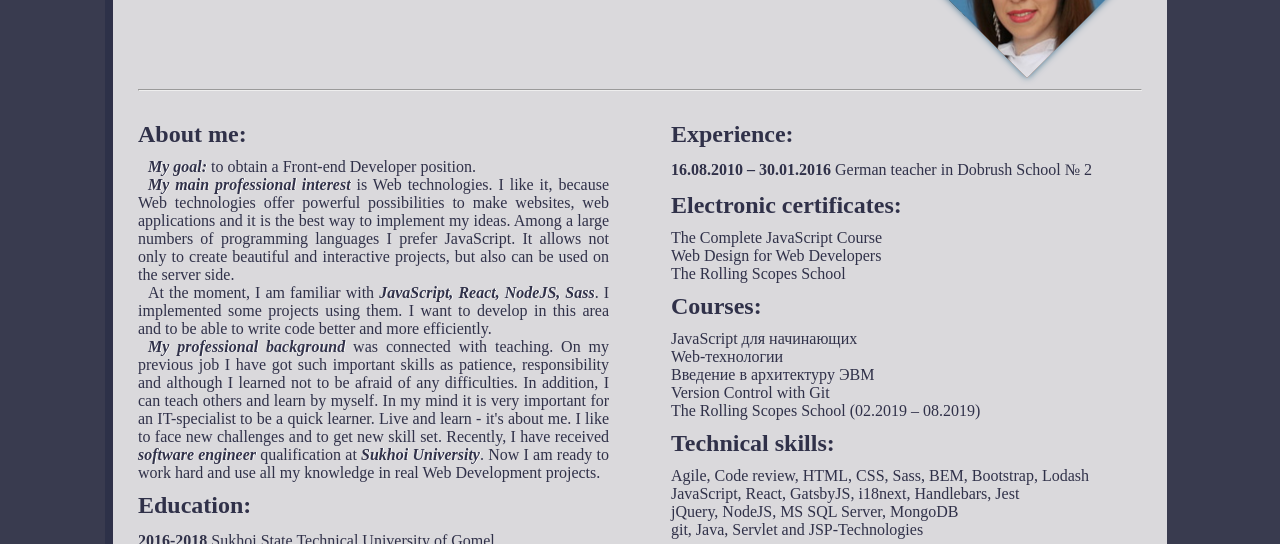
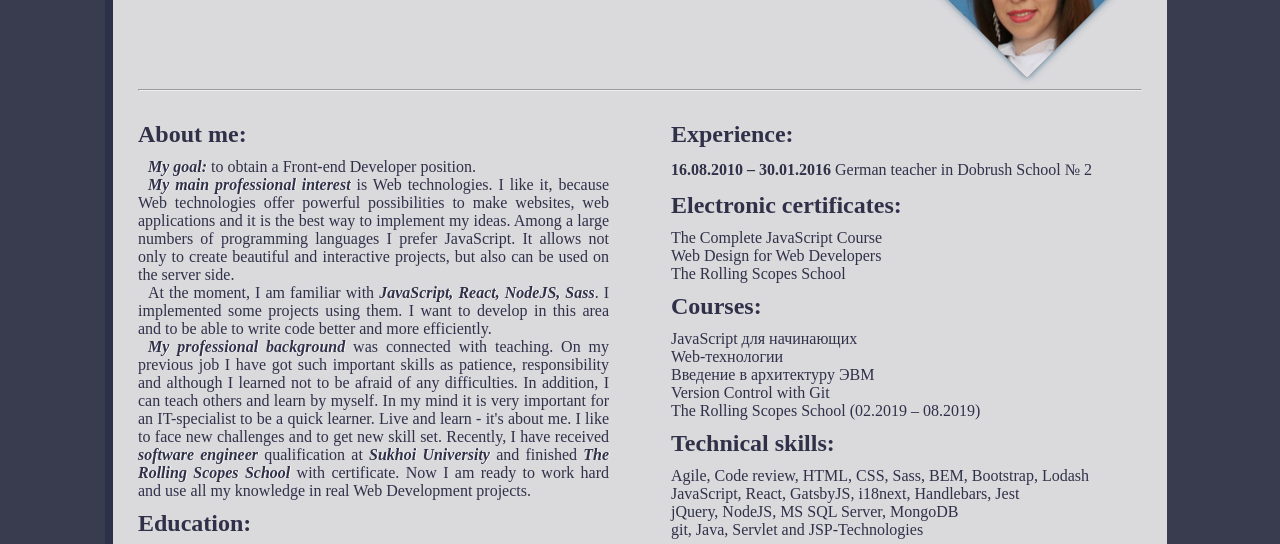
Before and after one commit to jarolika30/rsschool-2019Q1-cv, a plain HTML site: page index.html in a window 1280 px wide. Shown: the part 210-754 px from the top of the page. Drawn offline with Linux system fonts and the light colour scheme.

Commit message:
Update index.html

```diff
--- a/index.html
+++ b/index.html
@@ -49,7 +49,7 @@
             of any difficulties. In addition, I can teach others and learn by myself. In my mind it is
             very important for an IT-specialist to be a quick learner. Live and learn - it's about me.
             I like to face new challenges and to get new skill set. Recently, I have received <strong>software
-            engineer</strong> qualification at <strong>Sukhoi University</strong>. Now I am ready to work hard and use all my
+            engineer</strong> qualification at <strong>Sukhoi University</strong> and finished <strong>The Rolling Scopes School</strong> with certificate. Now I am ready to work hard and use all my
             knowledge in real Web Development projects.
           </p>
           <section class="education">
```
